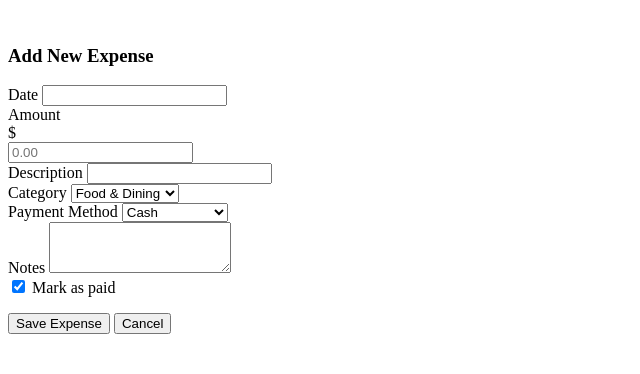
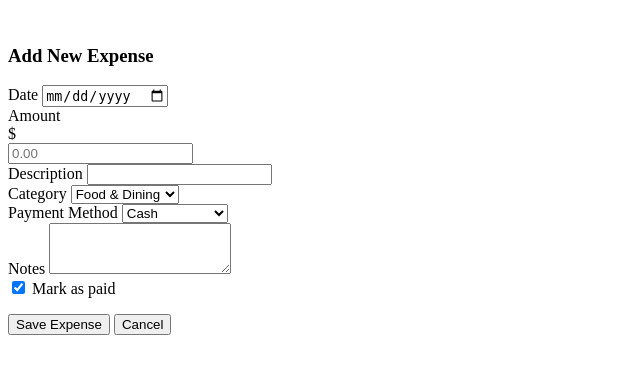
Before and after one commit to aungkyawth3t/expense-tracker, a PHP site: page /components/modals/add-expense-modal.php in a window 1280 px wide. Shown: the top 374 px of the page, without its empty margins (0-640 px from the left). Run offline with PHP 8.4, Linux system fonts and the light colour scheme.

Commit message:
add new expense modal

```diff
--- a/public/js/index.js
+++ b/public/js/index.js
@@ -1,4 +1,3 @@
-
 // Monthly Expenses Chart
 const monthlyExpensesCtx = document.getElementById('monthlyExpensesChart').getContext('2d');
 const monthlyExpensesChart = new Chart(monthlyExpensesCtx, {
--- a/src/Views/components/modals/add-expense-modal.php
+++ b/src/Views/components/modals/add-expense-modal.php
@@ -17,26 +17,26 @@
                                 <div class="grid grid-cols-1 md:grid-cols-2 gap-4 mb-4">
                                     <div>
                                         <label for="expenseDate" class="block text-sm font-medium text-gray-700">Date</label>
-                                        <input type="text" id="expenseDate" class="flatpickr mt-1 focus:ring-indigo-500 focus:border-indigo-500 block w-full shadow-sm sm:text-sm border-gray-300 rounded-md">
+                                        <input type="date" id="expenseDate" class="flatpickr mt-1 h-10 p-2 w-full sm:text-sm border border-gray-300 rounded-md focus:outline-none focus:ring-2 focus:ring-indigo-500">
                                     </div>
                                     <div>
                                         <label for="expenseAmount" class="block text-sm font-medium text-gray-700">Amount</label>
-                                        <div class="mt-1 relative rounded-md shadow-sm">
+                                        <div class="mt-1 relative rounded-md">
                                             <div class="absolute inset-y-0 left-0 pl-3 flex items-center pointer-events-none">
                                                 <span class="text-gray-500 sm:text-sm">$</span>
                                             </div>
-                                            <input type="number" id="expenseAmount" class="focus:ring-indigo-500 focus:border-indigo-500 block w-full pl-7 pr-12 sm:text-sm border-gray-300 rounded-md" placeholder="0.00">
+                                            <input type="number" id="expenseAmount" class="h-10 block w-full pl-7 pr-12 sm:text-sm border border-gray-300 rounded-md focus:outline-none focus:ring-2 focus:ring-indigo-500" placeholder="0.00">
                                         </div>
                                     </div>
                                 </div>
                                 <div class="mb-4">
                                     <label for="expenseDescription" class="block text-sm font-medium text-gray-700">Description</label>
-                                    <input type="text" id="expenseDescription" class="mt-1 focus:ring-indigo-500 focus:border-indigo-500 block w-full shadow-sm sm:text-sm border-gray-300 rounded-md">
+                                    <input type="text" id="expenseDescription" class="p-2 mt-1 w-full sm:text-sm border border-gray-300 focus:outline-none focus:ring-2 focus:ring-indigo-500 rounded-md">
                                 </div>
                                 <div class="grid grid-cols-1 md:grid-cols-2 gap-4 mb-4">
                                     <div>
                                         <label for="expenseCategory" class="block text-sm font-medium text-gray-700">Category</label>
-                                        <select id="expenseCategory" class="mt-1 block w-full pl-3 pr-10 py-2 text-base border-gray-300 focus:outline-none focus:ring-indigo-500 focus:border-indigo-500 sm:text-sm rounded-md">
+                                        <select id="expenseCategory" class="mt-1 block w-full pl-3 pr-10 py-2 text-base border border-gray-300 focus:outline-none focus:ring-2 focus:ring-indigo-500 sm:text-sm rounded-md">
                                             <option value="food">Food & Dining</option>
                                             <option value="transportation">Transportation</option>
                                             <option value="utilities">Utilities</option>
@@ -46,7 +46,7 @@
                                     </div>
                                     <div>
                                         <label for="expensePayment" class="block text-sm font-medium text-gray-700">Payment Method</label>
-                                        <select id="expensePayment" class="mt-1 block w-full pl-3 pr-10 py-2 text-base border-gray-300 focus:outline-none focus:ring-indigo-500 focus:border-indigo-500 sm:text-sm rounded-md">
+                                        <select id="expensePayment" class="mt-1 block w-full pl-3 pr-10 py-2 text-base border border-gray-300 focus:outline-none focus:ring-2 focus:ring-indigo-500 sm:text-sm rounded-md">
                                             <option value="cash">Cash</option>
                                             <option value="credit-card">Credit Card</option>
                                             <option value="debit-card">Debit Card</option>
@@ -57,7 +57,7 @@
                                 </div>
                                 <div class="mb-4">
                                     <label for="expenseNotes" class="block text-sm font-medium text-gray-700">Notes</label>
-                                    <textarea id="expenseNotes" rows="3" class="mt-1 focus:ring-indigo-500 focus:border-indigo-500 block w-full shadow-sm sm:text-sm border-gray-300 rounded-md"></textarea>
+                                    <textarea id="expenseNotes" rows="3" class="mt-1 p-2 w-full shadow-sm sm:text-sm border-1 border-gray-300 rounded-md focus:outline-none focus:ring-2 focus:ring-indigo-500"></textarea>
                                 </div>
                                 <div>
                                     <label class="inline-flex items-center">
@@ -71,10 +71,10 @@
                 </div>
             </div>
             <div class="bg-gray-50 px-4 py-3 sm:px-6 sm:flex sm:flex-row-reverse">
-                <button type="button" class="w-full inline-flex justify-center rounded-md border border-transparent shadow-sm px-4 py-2 bg-indigo-600 text-base font-medium text-white hover:bg-indigo-700 focus:outline-none focus:ring-2 focus:ring-offset-2 focus:ring-indigo-500 sm:ml-3 sm:w-auto sm:text-sm cursor-pointer">
+                <button type="button" class="w-full inline-flex justify-center rounded-md border border-transparent shadow-sm px-4 py-2 bg-indigo-600 text-base font-medium text-white hover:bg-indigo-700 focus:outline-none sm:ml-3 sm:w-auto sm:text-sm cursor-pointer">
                     Save Expense
                 </button>
-                <button onclick="closeAddExpenseModal()" type="button" class="mt-3 w-full inline-flex justify-center rounded-md border border-gray-300 shadow-sm px-4 py-2 bg-white text-base font-medium text-gray-700 hover:bg-gray-50 focus:outline-none focus:ring-2 focus:ring-offset-2 focus:ring-indigo-500 sm:mt-0 sm:ml-3 sm:w-auto sm:text-sm cursor-pointer">
+                <button onclick="closeAddExpenseModal()" type="button" class="mt-3 w-full inline-flex justify-center rounded-md border border-gray-300 shadow-sm px-4 py-2 bg-white text-base font-medium text-gray-700 hover:bg-gray-50 sm:mt-0 sm:ml-3 sm:w-auto sm:text-sm cursor-pointer">
                     Cancel
                 </button>
             </div>
```
